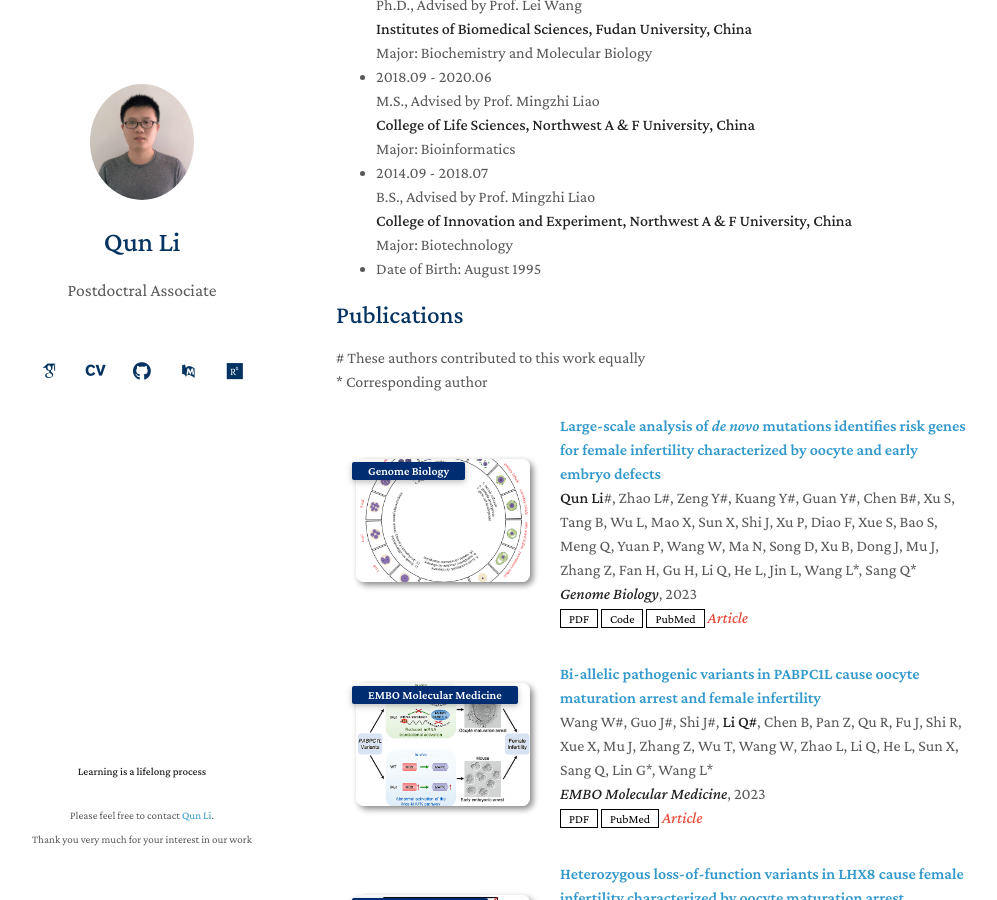
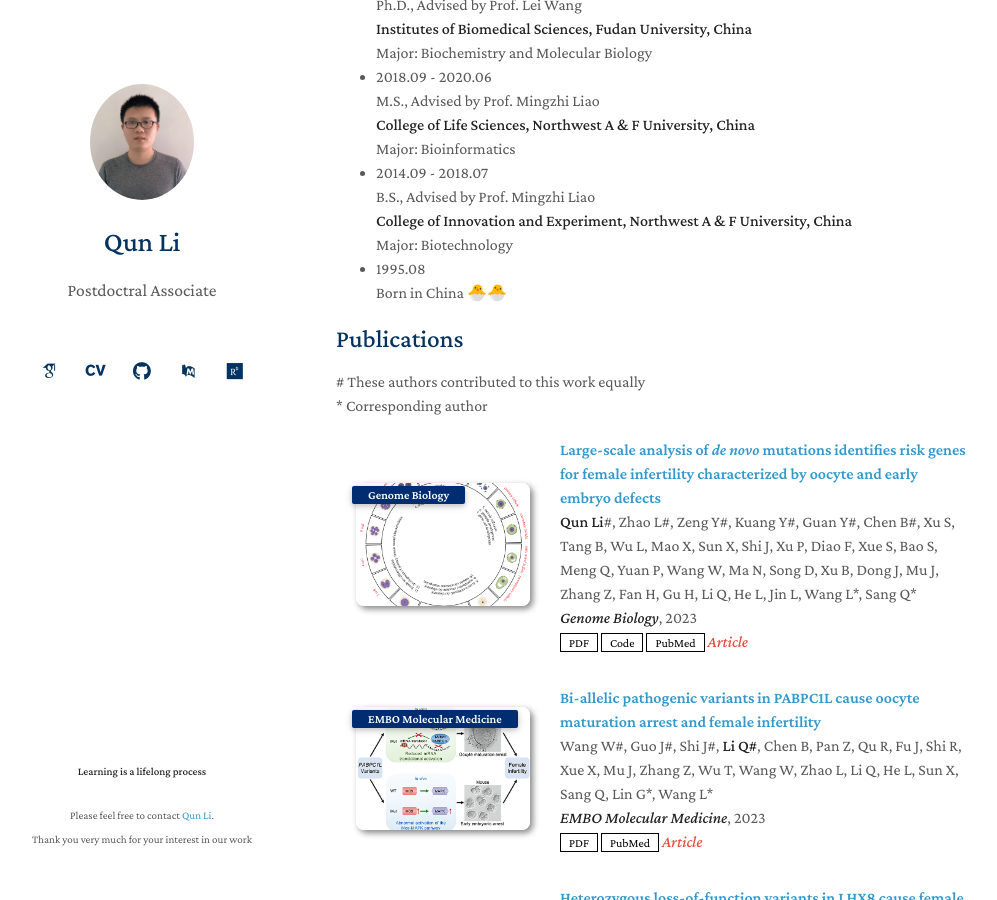
Before and after one commit to liqunbio/liqunbio.github.io, a Jekyll site: the page built from index.md, in a window 1280 px wide and 900 px high, scrolled down 442 px. Shown: the whole window, without its empty margins (134-1131 px from the left). Built offline with Jekyll 4.4.1, drawn with Linux system fonts in a browser that asks for light colours; some web fonts are replaced; comment, search, counter and statistics services are not loaded; our own code applies the rules of GitHub Pages for plain Markdown files.

Commit message:
Update index.md

```diff
--- a/index.md
+++ b/index.md
@@ -25,7 +25,8 @@ Major: Bioinformatics
 B.S., Advised by Prof. Mingzhi Liao <br>
 **College of Innovation and Experiment, Northwest A & F University, China** <br>
 Major: Biotechnology
-- Date of Birth: August 1995 <br>
+- 1995.08 <br>
+Born in China 🐣🐣 <br>
 
 {% include_relative _includes/publicationsA.md %}
 {% include_relative _includes/publicationsB.md %}
```
